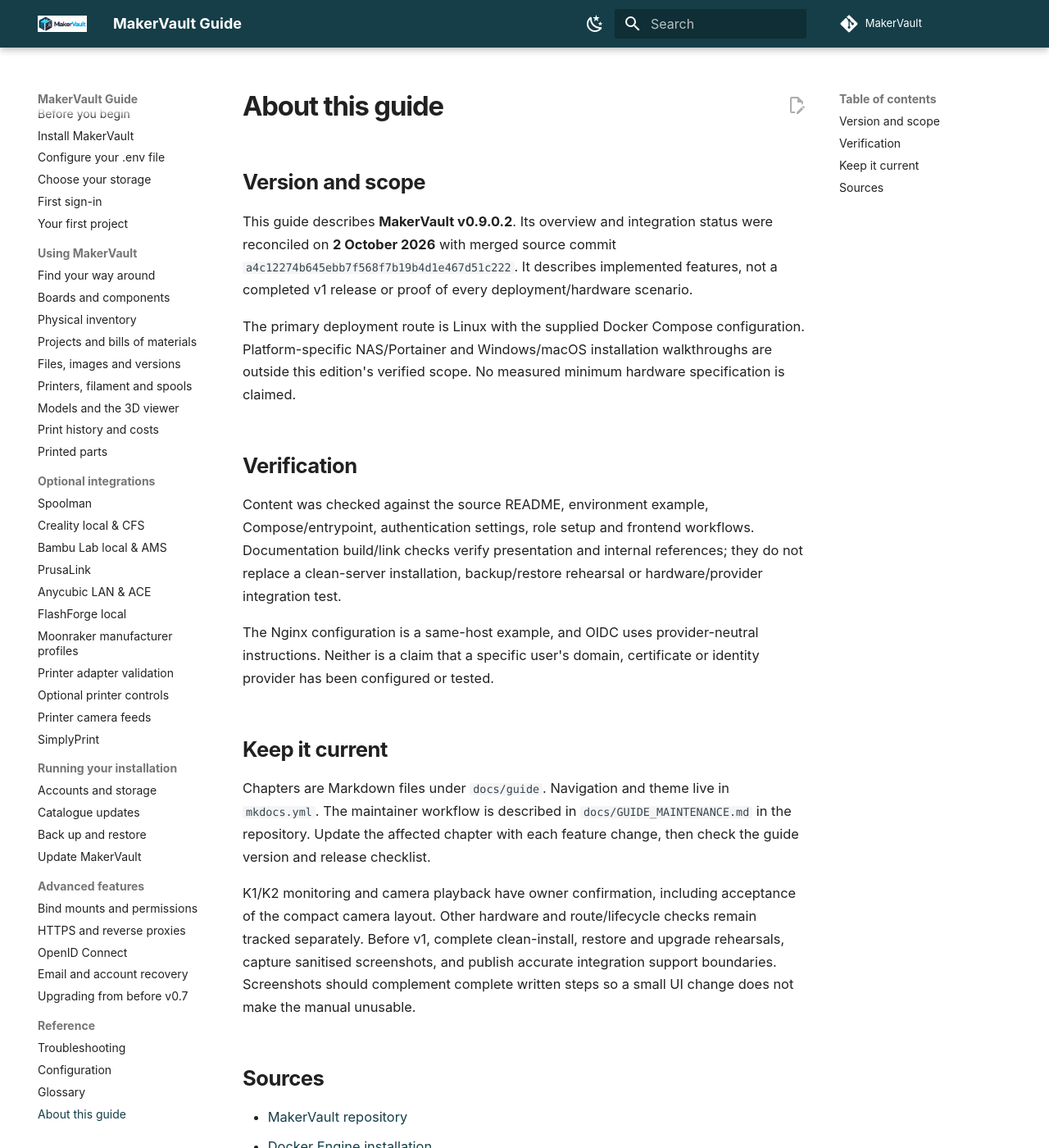
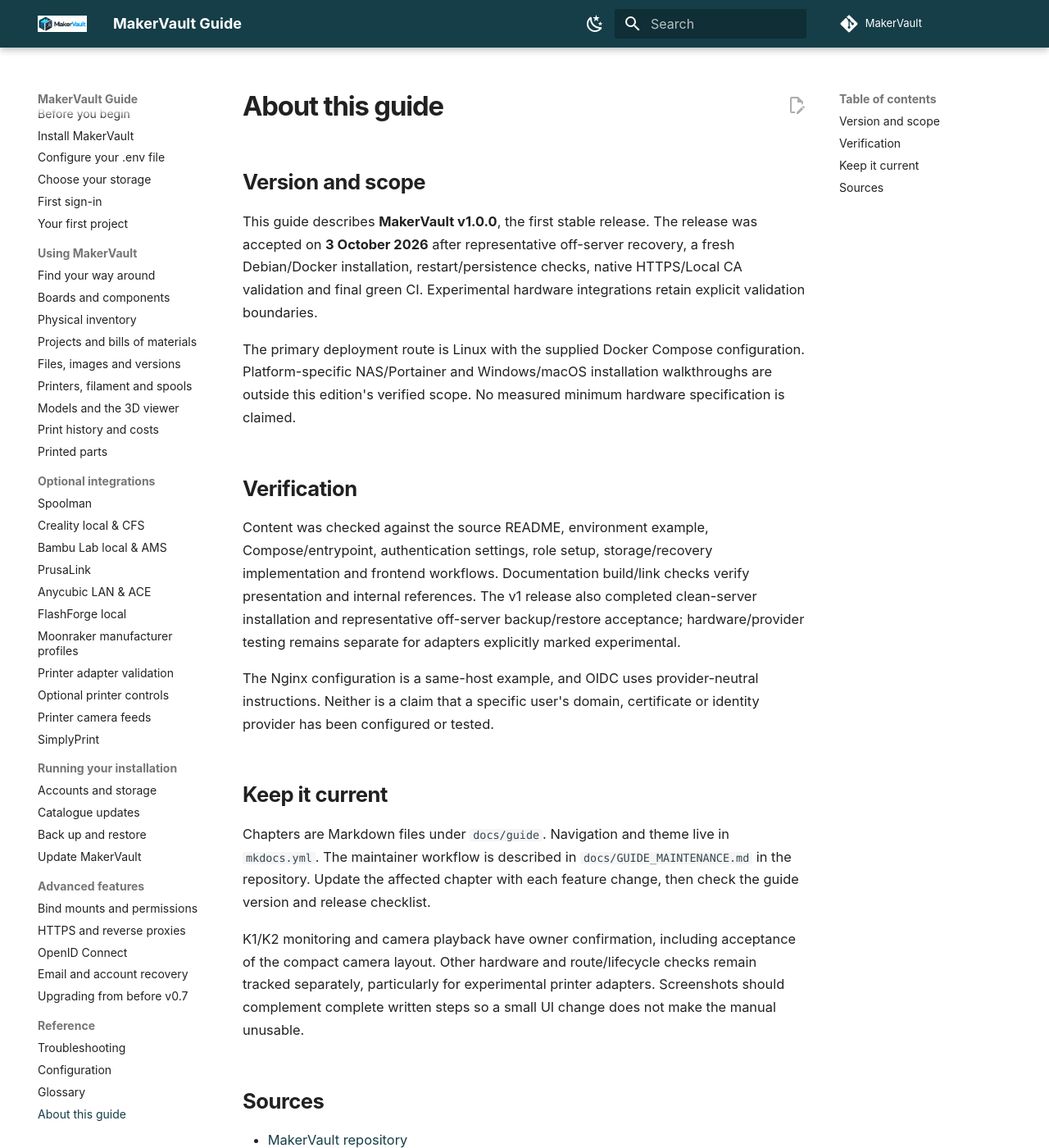
Before and after one commit to gavrd7/MakerVault, an MkDocs documentation site: the page built from docs/guide/reference/about.md, in a window 1280 px wide and 1400 px high. Shown: the whole window at 82% size. Built offline with MkDocs 1.6.1 and Material for MkDocs 9.7.7, drawn with Linux system fonts in a browser that asks for light colours; comment, search, counter and statistics services are not loaded.

Commit message:
Update bundled guide scope for stable v1

```diff
--- a/docs/guide/reference/about.md
+++ b/docs/guide/reference/about.md
@@ -2,13 +2,13 @@
 
 ## Version and scope
 
-This guide describes **MakerVault v0.9.0.2**. Its overview and integration status were reconciled on **2 October 2026** with merged source commit `a4c12274b645ebb7f568f7b19b4d1e467d51c222`. It describes implemented features, not a completed v1 release or proof of every deployment/hardware scenario.
+This guide describes **MakerVault v1.0.0**, the first stable release. The release was accepted on **3 October 2026** after representative off-server recovery, a fresh Debian/Docker installation, restart/persistence checks, native HTTPS/Local CA validation and final green CI. Experimental hardware integrations retain explicit validation boundaries.
 
 The primary deployment route is Linux with the supplied Docker Compose configuration. Platform-specific NAS/Portainer and Windows/macOS installation walkthroughs are outside this edition's verified scope. No measured minimum hardware specification is claimed.
 
 ## Verification
 
-Content was checked against the source README, environment example, Compose/entrypoint, authentication settings, role setup and frontend workflows. Documentation build/link checks verify presentation and internal references; they do not replace a clean-server installation, backup/restore rehearsal or hardware/provider integration test.
+Content was checked against the source README, environment example, Compose/entrypoint, authentication settings, role setup, storage/recovery implementation and frontend workflows. Documentation build/link checks verify presentation and internal references. The v1 release also completed clean-server installation and representative off-server backup/restore acceptance; hardware/provider testing remains separate for adapters explicitly marked experimental.
 
 The Nginx configuration is a same-host example, and OIDC uses provider-neutral instructions. Neither is a claim that a specific user's domain, certificate or identity provider has been configured or tested.
 
@@ -16,7 +16,7 @@
 
 Chapters are Markdown files under `docs/guide`. Navigation and theme live in `mkdocs.yml`. The maintainer workflow is described in `docs/GUIDE_MAINTENANCE.md` in the repository. Update the affected chapter with each feature change, then check the guide version and release checklist.
 
-K1/K2 monitoring and camera playback have owner confirmation, including acceptance of the compact camera layout. Other hardware and route/lifecycle checks remain tracked separately. Before v1, complete clean-install, restore and upgrade rehearsals, capture sanitised screenshots, and publish accurate integration support boundaries. Screenshots should complement complete written steps so a small UI change does not make the manual unusable.
+K1/K2 monitoring and camera playback have owner confirmation, including acceptance of the compact camera layout. Other hardware and route/lifecycle checks remain tracked separately, particularly for experimental printer adapters. Screenshots should complement complete written steps so a small UI change does not make the manual unusable.
 
 ## Sources
 
```
